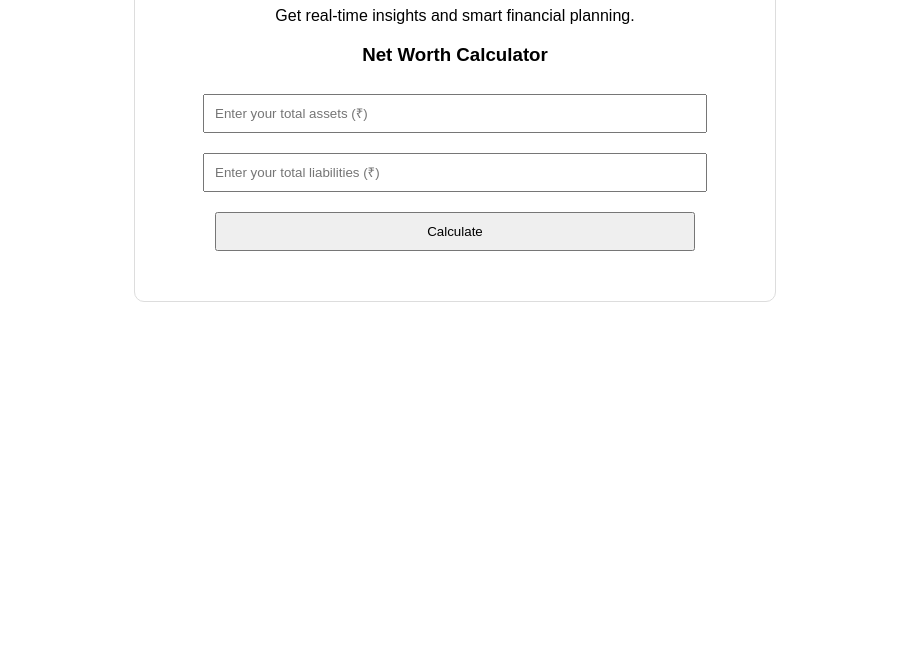
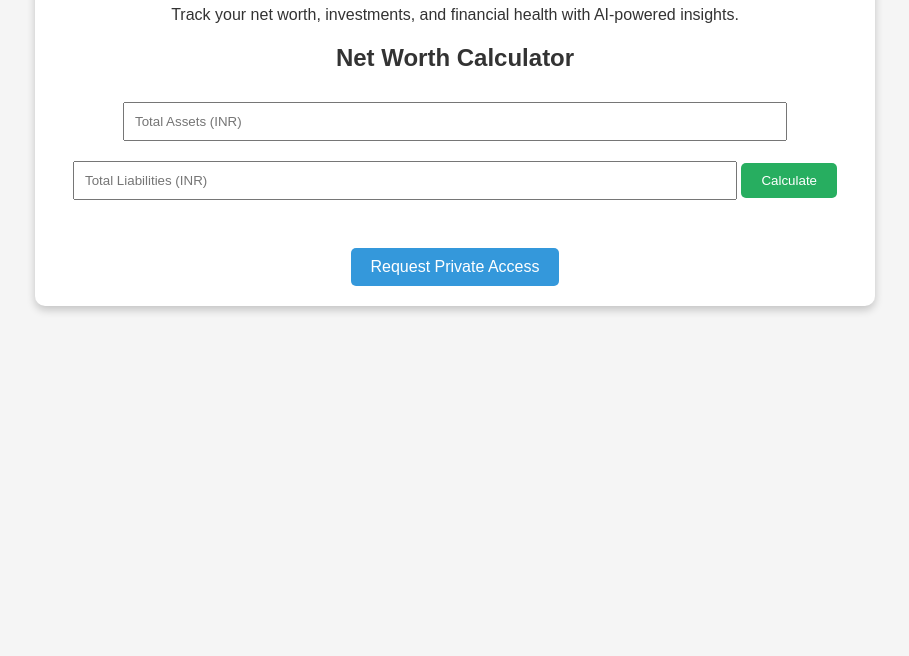
Before and after one commit to abhitawania1993/ai-advisor, a plain HTML site: page index.html in a window 1280 px wide. Shown: the part 144-800 px from the top of the page, without its empty margins (185-1094 px from the left). Drawn offline with Linux system fonts and the light colour scheme.

Commit message:
Added index.html

```diff
--- a/index.html
+++ b/index.html
@@ -3,32 +3,74 @@
 <head>
     <meta charset="UTF-8">
     <meta name="viewport" content="width=device-width, initial-scale=1.0">
-    <title>AI-Powered Financial Advisor</title>
+    <title>Exclusive Wealth Management</title>
     <style>
-        body { font-family: Arial, sans-serif; margin: 0; padding: 0; text-align: center; }
-        .container { max-width: 600px; margin: 50px auto; padding: 20px; border: 1px solid #ddd; border-radius: 10px; }
-        input, button { margin: 10px 0; padding: 10px; width: 80%; }
-        .result { font-size: 20px; margin-top: 20px; }
+        body {
+            font-family: Arial, sans-serif;
+            margin: 0;
+            padding: 0;
+            background-color: #f5f5f5;
+            color: #333;
+            text-align: center;
+        }
+        .container {
+            max-width: 800px;
+            margin: auto;
+            padding: 20px;
+            background: white;
+            box-shadow: 0px 4px 8px rgba(0, 0, 0, 0.2);
+            border-radius: 10px;
+            margin-top: 50px;
+        }
+        h1 {
+            color: #2c3e50;
+        }
+        .cta-button {
+            display: inline-block;
+            padding: 10px 20px;
+            margin-top: 20px;
+            background-color: #3498db;
+            color: white;
+            text-decoration: none;
+            border-radius: 5px;
+        }
+        .calculator input {
+            padding: 10px;
+            width: 80%;
+            margin: 10px 0;
+        }
+        .calculator button {
+            padding: 10px 20px;
+            background-color: #27ae60;
+            color: white;
+            border: none;
+            cursor: pointer;
+            border-radius: 5px;
+        }
     </style>
 </head>
 <body>
     <div class="container">
-        <h1>Track Your Net Worth with AI</h1>
-        <p>Get real-time insights and smart financial planning.</p>
+        <h1>Exclusive Wealth Management for HNIs</h1>
+        <p>Track your net worth, investments, and financial health with AI-powered insights.</p>
 
-        <h3>Net Worth Calculator</h3>
-        <input type="number" id="assets" placeholder="Enter your total assets (₹)">
-        <input type="number" id="liabilities" placeholder="Enter your total liabilities (₹)">
-        <button onclick="calculateNetWorth()">Calculate</button>
-        <p class="result" id="netWorthResult"></p>
+        <h2>Net Worth Calculator</h2>
+        <div class="calculator">
+            <input type="number" id="assets" placeholder="Total Assets (INR)">
+            <input type="number" id="liabilities" placeholder="Total Liabilities (INR)">
+            <button onclick="calculateNetWorth()">Calculate</button>
+            <h3 id="netWorthResult"></h3>
+        </div>
+
+        <a href="#" class="cta-button">Request Private Access</a>
     </div>
 
     <script>
         function calculateNetWorth() {
-            let assets = parseFloat(document.getElementById('assets').value) || 0;
-            let liabilities = parseFloat(document.getElementById('liabilities').value) || 0;
+            let assets = document.getElementById("assets").value || 0;
+            let liabilities = document.getElementById("liabilities").value || 0;
             let netWorth = assets - liabilities;
-            document.getElementById('netWorthResult').innerText = "Your Net Worth: ₹" + netWorth.toLocaleString();
+            document.getElementById("netWorthResult").innerText = "Your Net Worth: INR " + netWorth.toLocaleString();
         }
     </script>
 </body>
```
